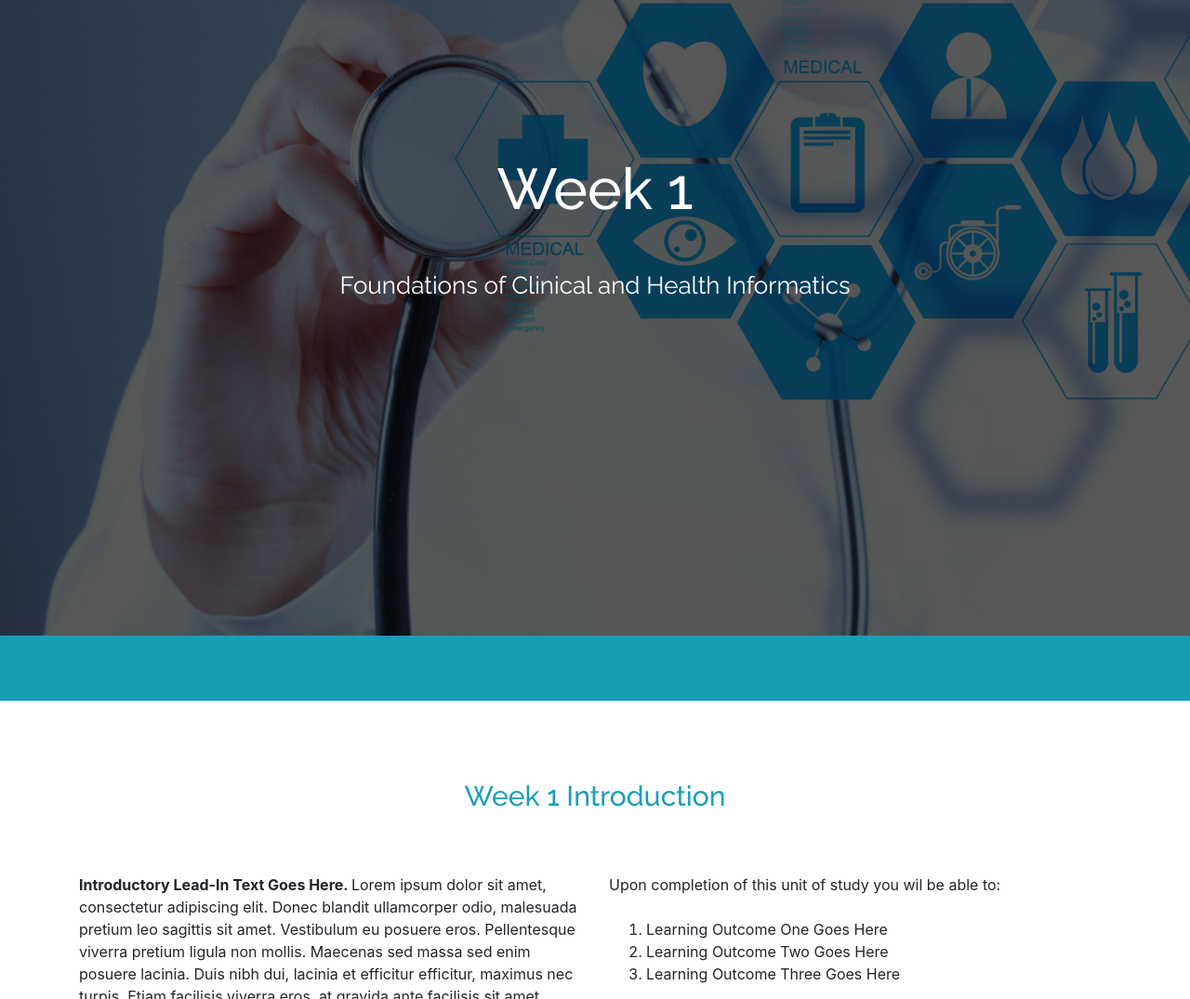
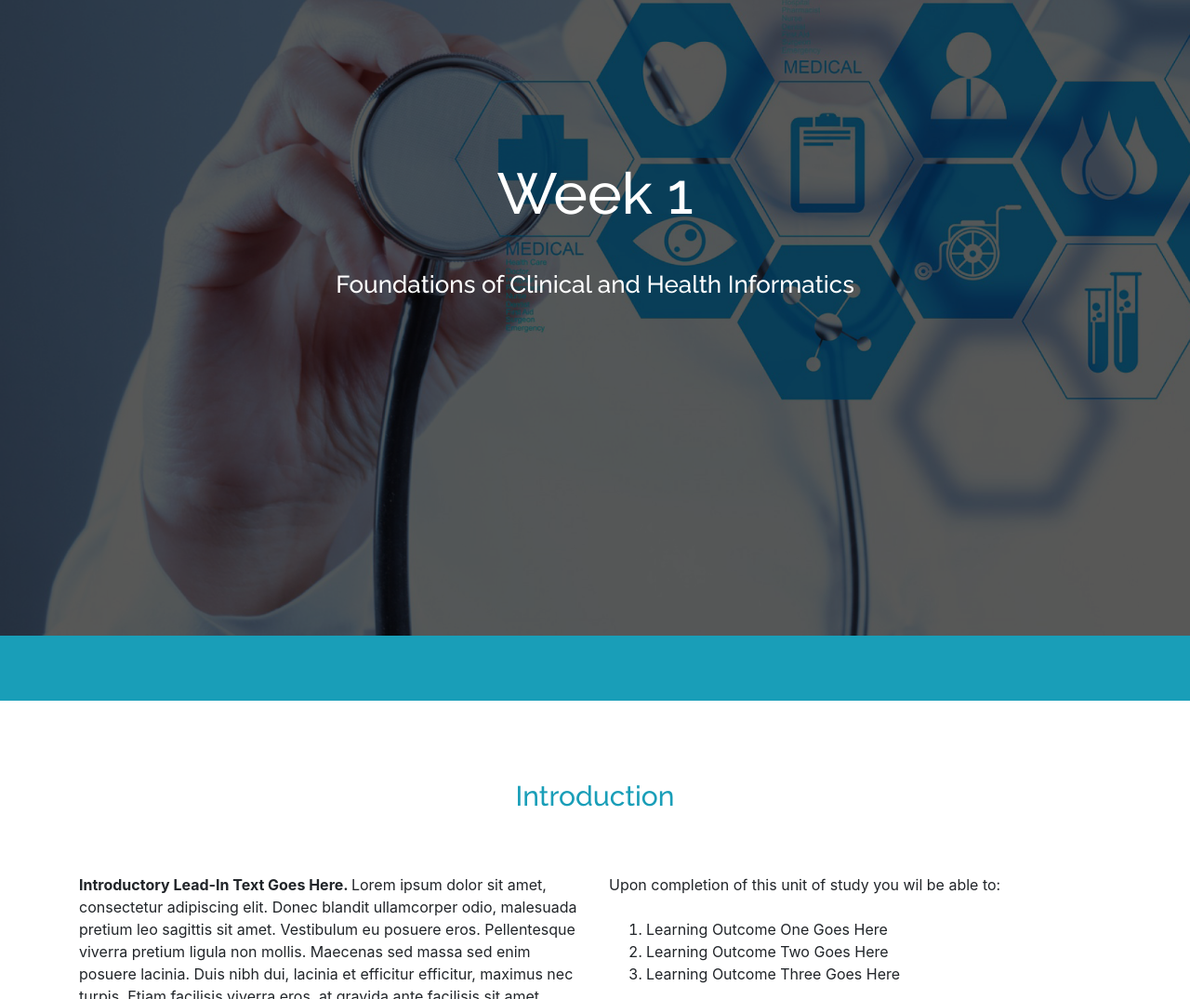
Before and after one commit to edwinmerced/WUMT, a plain HTML site: page index.html in a window 1280 px wide. Shown: the part 186-1261 px from the top of the page at 93% size. Drawn offline with Linux system fonts and the light colour scheme.

Commit message:
Add files via upload

```diff
--- a/index.html
+++ b/index.html
@@ -105,7 +105,7 @@ text-decoration:underline;
         <h1>
             Week 1
           </h1>
-        <p class="tagline"> Foundations of Clinical and Health Informatics</p>
+        <h3 class="tagline"> Foundations of Clinical and Health Informatics</h3>
       </div>
 
     </div>
@@ -128,7 +128,7 @@ text-decoration:underline;
     <div class="container">
 
          <h2 class="text-center">
-        Week 1 Introduction
+      Introduction
         </h2>
 
         <div class="row">
```
